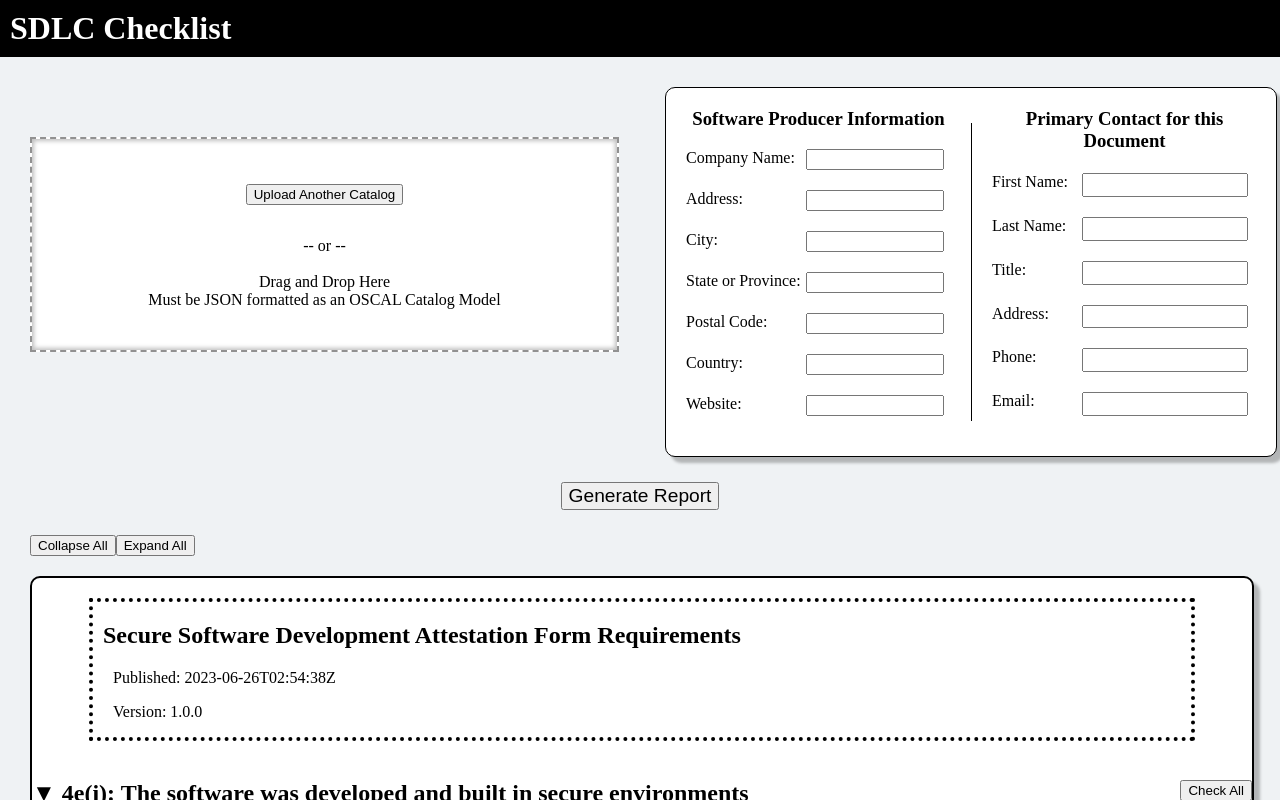
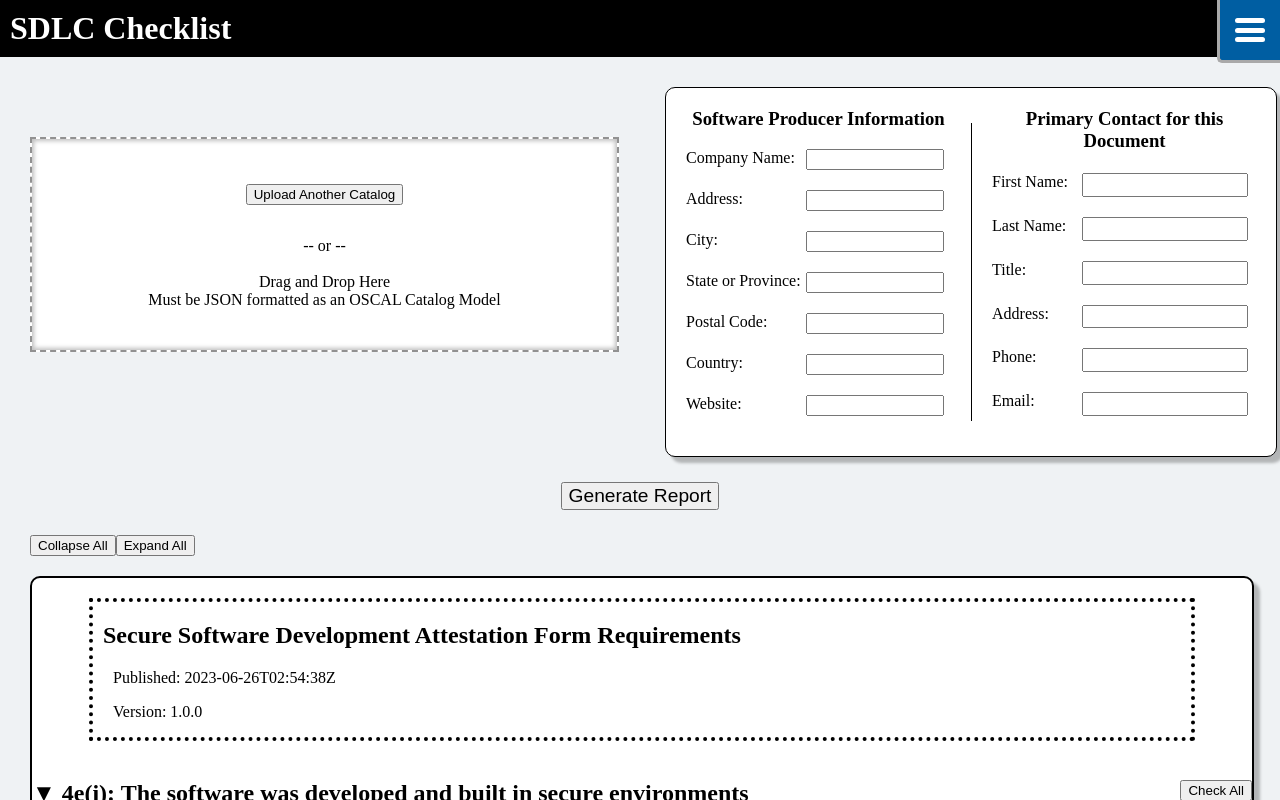
Before and after one commit to SoftwareDesignLab/Secure-Software-Self-Attestation, an Angular app in the folder web_app/sdlc-checklist/: page / in a window 1280 px wide. Shown: the top 800 px of the page. Built offline with nearby package versions, Linux system fonts and the light colour scheme.

Commit message:
Added a nav

```diff
--- a/web_app/sdlc-checklist/src/app/app.component.css
+++ b/web_app/sdlc-checklist/src/app/app.component.css
@@ -62,3 +62,87 @@ label {
   margin-bottom: 20px;
   margin-right: 5px;
 }
+
+nav {
+  position: fixed;
+  top: 0;
+  right: 0;
+  display: grid;
+  grid-template-columns: auto auto;
+  z-index: 3;
+}
+
+.nav-icon {
+  width: 60px;
+  height: 60px;
+  background-color: #005EA2;
+  border-bottom: 3px solid darkgray;
+  border-left: 3px solid darkgray;
+  border-radius: 0 0 0 5px;
+  display: grid;
+  grid-template-rows: auto auto auto;
+  cursor: pointer;
+}
+
+.nav-icon:hover {
+  background-color: #004577;
+}
+
+.hamburger-line {
+  background-color: white;
+  height: 5px;
+  width: 30px;
+  border-radius: 3px;
+  margin: auto;
+}
+
+.hamburger-line:nth-child(1) {
+  margin-top: 18px;
+}
+
+.hamburger-line:nth-child(3) {
+  margin-bottom: 18px;
+}
+
+.expanded-nav {
+  width: 20vw;
+  height: 100vh;
+  background-color: white;
+  border-left: 2px solid black;
+  box-shadow: -4px 0 4px 0 rgba(0, 0, 0, .4);
+}
+
+.expanded-nav ul {
+  list-style: none;
+  padding: 0;
+  display: flex;
+  flex-direction: column;
+}
+
+.expanded-nav li {
+  margin: 0;
+  padding: 0;
+  border-bottom: 1px solid black;
+}
+
+.expanded-nav li:nth-child(1) {
+  border-top: 1px solid black;
+}
+
+.expanded-nav a {
+  padding: 15px 10px;
+  margin: 0;
+  position: relative;
+  display: inline-block;
+  text-indent: 20px;
+}
+
+.expanded-nav h2 {
+  text-align: center;
+  text-decoration: underline;
+  margin: 25px 0;
+}
+
+.expanded-nav li:hover {
+  background-color: #EFF2F4;
+}
--- a/web_app/sdlc-checklist/src/app/app.component.html
+++ b/web_app/sdlc-checklist/src/app/app.component.html
@@ -2,10 +2,27 @@
 <header>
   <h1>SDLC Checklist</h1>
 </header>
+<nav>
+  <div [className]="showNav ? 'nav-icon shifted-nav' : 'nav-icon'" (click)="toggleNav()">
+    <div class="hamburger-line"></div>
+    <div class="hamburger-line"></div>
+    <div class="hamburger-line"></div>
+  </div>
+  <div [className]="showNav ? 'expanded-nav' : 'expanded-nav hidden'">
+    <h2>SDLC</h2>
+    <ul>
+      <li><a href="#contact-form" (click)="toggleNav()">Software Producer Information / Primary Contact Form</a></li>
+      <li *ngFor="let catalog of catalogData.catalogs">
+        <a [href]="'#catalog-' + catalog.uuid" (click)="toggleNav()">{{getLinkName(catalog)}}</a>
+      </li>
+      <li><a href="#upload" (click)="toggleNav()">Upload or Generate Report</a></li>
+    </ul>
+  </div>
+</nav>
 <main>
   <div class="upper-div">
-    <app-catalog-processing class="catalog-processor" (fileSelected)="onFileSelected($event)"></app-catalog-processing>
-    <form class="pane">
+    <app-catalog-processing class="catalog-processor" (fileSelected)="onFileSelected($event)" id="upload"></app-catalog-processing>
+    <form class="pane" id="contact-form">
       <div class="form-column">
         <h3>Software Producer Information</h3>
         <label for="company-name">Company Name: </label>
@@ -46,7 +63,7 @@
     <button (click)="setAllGroupExpansion(false)">Collapse All</button>
     <button (click)="setAllGroupExpansion(true)">Expand All</button>
   </div>
-  <div class="catalog-container pane" *ngFor="let catalog of catalogData.catalogs">
+  <div class="catalog-container pane" *ngFor="let catalog of catalogData.catalogs" [id]="'catalog-' + catalog.uuid">
     <app-catalog-info [uuid]="catalog.uuid" [metadata]="catalog.metadata" *ngIf="catalog"></app-catalog-info>
     <div id="grid-container" class="grid-container" *ngIf="catalog">
       <div id="group-container" class="group-container">
--- a/web_app/sdlc-checklist/src/app/app.component.ts
+++ b/web_app/sdlc-checklist/src/app/app.component.ts
@@ -24,6 +24,7 @@ export class AppComponent {
   showComponentsArray: any;
   @ViewChildren(GroupComponent) childComponents!: QueryList<GroupComponent>;
   control: string = "Ungrouped Controls";
+  showNav = false;
 
   ngOnInit(): void {
     this.catalogData.catalogs.push(catalog as Catalog);
@@ -39,4 +40,15 @@ export class AppComponent {
     });
   }
 
+  toggleNav(): void {
+    this.showNav = !this.showNav;
+  }
+
+  getLinkName(catalog: Catalog): String {
+    let metadata: any = catalog.metadata;
+    if (metadata.title) {
+      return metadata.title;
+    }
+    return catalog.uuid;
+  }
 }
--- a/web_app/sdlc-checklist/src/styles.css
+++ b/web_app/sdlc-checklist/src/styles.css
@@ -28,3 +28,7 @@ body {
     margin: 0;
     background-color: #EFF2F4;
 }
+
+.hidden {
+    display: none;
+}
```
